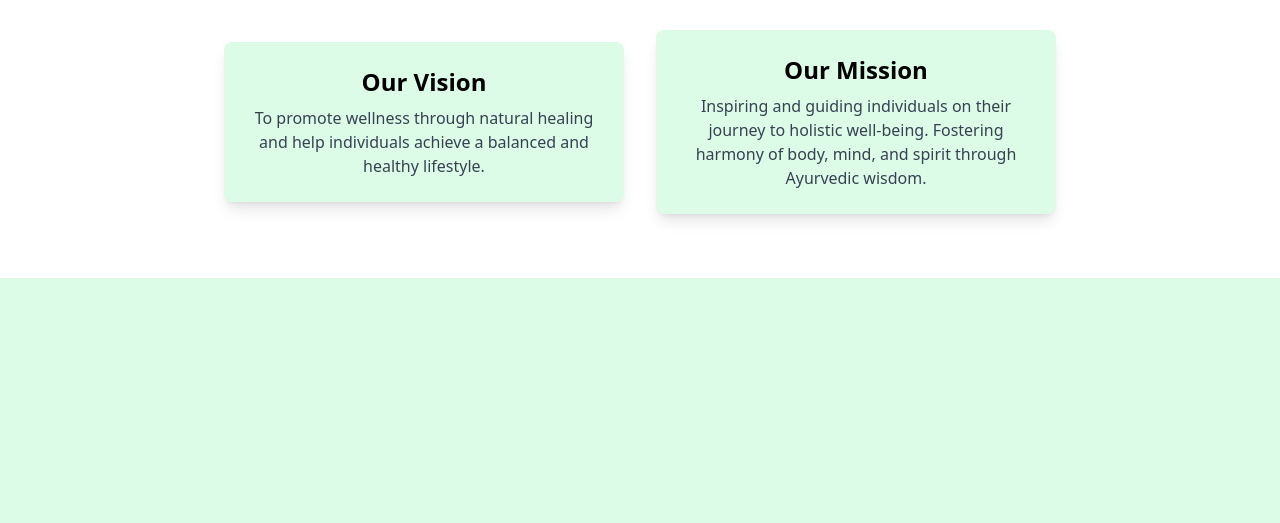
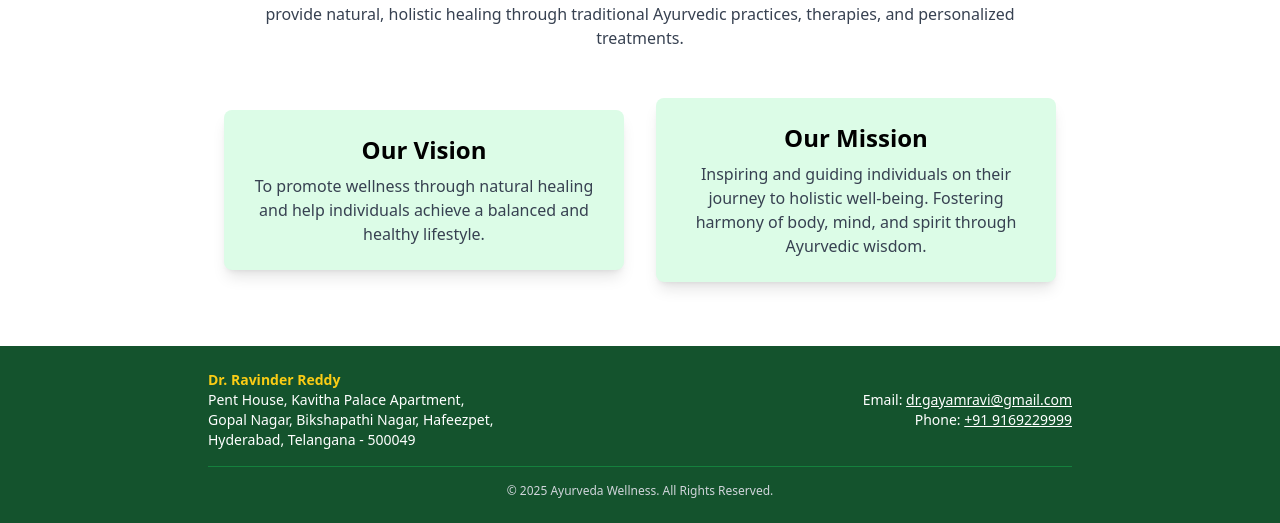
Before and after one commit to RITHESH773/RR-Ayurvedam, a plain HTML site: page about.html in a window 1280 px wide. Shown: the part 466-989 px from the top of the page. Before the commit the page ends 800 px from the top, so only its background shows below. Drawn offline with nearby package versions, Linux system fonts and the light colour scheme.

Commit message:
updated Fixed header and footer loading issues

```diff
--- a/index.html
+++ b/index.html
@@ -7,11 +7,11 @@
     <script src="https://cdn.tailwindcss.com"></script>
     <link rel="stylesheet" href="https://cdn.jsdelivr.net/npm/swiper/swiper-bundle.min.css" />
     <link rel="stylesheet" href="https://cdnjs.cloudflare.com/ajax/libs/font-awesome/6.5.1/css/all.min.css">
-
+    <script src="/js/header-loader.js" defer></script>
 
 </head>
 <body class="bg-white">
-    <div id="header-placeholder"></div>
+    <div id="header-container"></div>
     <!-- Header -->
 
     <!-- Hero Section with Image Slider -->
@@ -134,8 +134,8 @@
 </section>
 
 <!-- Footer -->
- <div id="footer-placeholder"></div>
- <script src="/js/header-loader.js" defer></script>
+<div id="footer-container"></div>
+
 
 
 
--- a/js/header-loader.js
+++ b/js/header-loader.js
@@ -1,17 +1,21 @@
-document.addEventListener("DOMContentLoaded", function () {
-    // Load Header
+// header-loader.js
+window.onload = function() {
+    // Fetch the header and footer content
     fetch("partials/header.html")
-        .then(response => response.text())
-        .then(data => {
-            document.getElementById("header-placeholder").innerHTML = data;
-        })
-        .catch(error => console.error("Error loading header:", error));
+      .then(response => response.text()) // Convert response to text
+      .then(data => {
+        document.getElementById("header-container").innerHTML = data; // Place header content in the container
+      })
+      .catch(error => {
+        console.error('Error loading header:', error); // Handle error
+      });
 
-    // Load Footer
     fetch("partials/footer.html")
-        .then(response => response.text())
-        .then(data => {
-            document.getElementById("footer-placeholder").innerHTML = data;
-        })
-        .catch(error => console.error("Error loading footer:", error));
-});
+      .then(response => response.text()) // Convert response to text
+      .then(data => {
+        document.getElementById("footer-container").innerHTML = data; // Place footer content in the container
+      })
+      .catch(error => {
+        console.error('Error loading footer:', error); // Handle error
+      });
+  };
```
